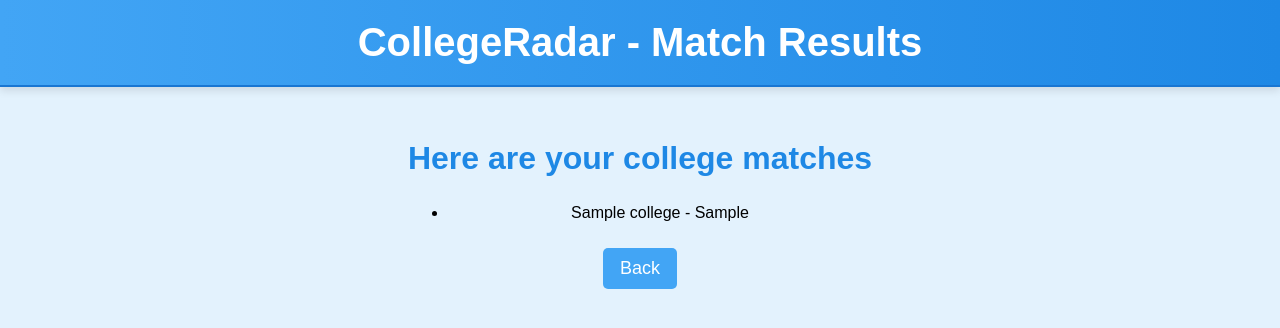
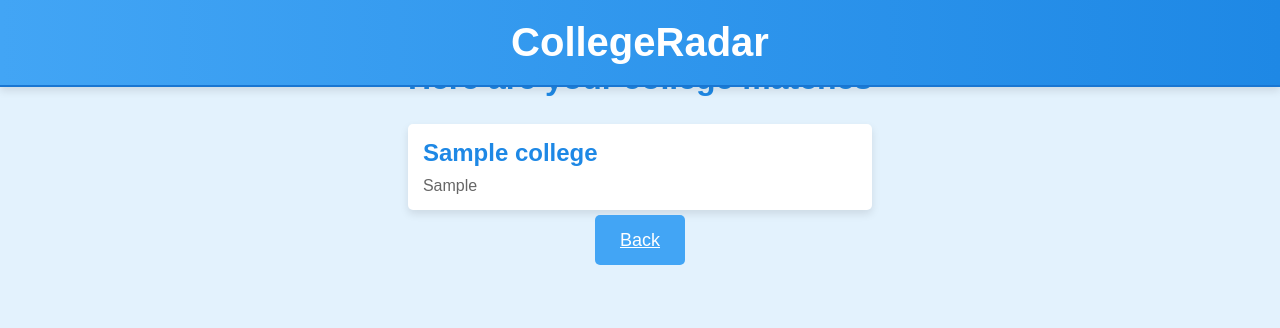
Before and after one commit to angel-romero-f/college-help, a Flask app: template backend/templates/results.html in a window 1280 px wide. Shown: the top 328 px of the page. Run offline with Flask 3, Linux system fonts and the light colour scheme; the template is opened without the code that fills it: most values are stand-ins (such as "Sample title", 1, 10 or a date in 2020).

Commit message:
Add styling

```diff
--- a/backend/static/match.css
+++ b/backend/static/match.css
@@ -22,9 +22,15 @@ header {
     z-index: 1000;
 }
 
+.nav-buttons {
+    margin-top: 120px;
+    display: flex;
+    gap: 10px;
+}
+
 main {
     text-align: center;
-    margin-top: 100px;
+    margin-top: 20px;
 }
 
 h1 {
@@ -74,13 +80,8 @@ button:hover {
     background-color: #1e88e5;
 }
 
-.nav-buttons {
-    margin-top: 30px;
-}
-
 .button {
     display: inline-block;
-    margin: 10px;
     padding: 10px 17px;
     font-size: 18px;
     color: white;
@@ -95,3 +96,48 @@ button:hover {
 .button:hover {
     background-color: #1e88e5;
 }
+
+.results-list {
+    list-style-type: none;
+    padding: 0;
+    margin: 20px 0;
+    max-width: 800px;
+    width: 100%;
+}
+
+.results-list li {
+    background-color: white;
+    margin-bottom: 15px;
+    padding: 15px;
+    border-radius: 5px;
+    box-shadow: 0 4px 8px rgba(0, 0, 0, 0.1);
+    text-align: left;
+}
+
+.results-list li h3 {
+    margin: 0 0 10px;
+    font-size: 1.5em;
+    color: #1e88e5;
+}
+
+.results-list li p {
+    margin: 0;
+    font-size: 1em;
+    color: #666;
+}
+
+.back-button {
+    margin-top: 20px;
+    padding: 15px 25px;
+    font-size: 18px;
+    color: white;
+    background-color: #42a5f5;
+    border: none;
+    border-radius: 5px;
+    cursor: pointer;
+    transition: background-color 0.3s ease;
+}
+
+.back-button:hover {
+    background-color: #1e88e5;
+}
--- a/backend/templates/match.html
+++ b/backend/templates/match.html
@@ -11,8 +11,12 @@
         <h1>CollegeRadar</h1>
     </header>
 
+    <div class="nav-buttons">
         <a href="{{ url_for('index') }}" class="button">Home</a>
         <a href="{{ url_for('search_college') }}" class="button">Learn More</a>
+    </div>
+
+    <main>
         <h2>Find Your Perfect College Match</h2>
         <p class="blurb">Answer the following questions and let us help you find the best colleges that match your interests.</p>
 
@@ -64,5 +68,6 @@
 
             <button type="submit">Match</button>
         </form>
+    </main>
 </body>
 </html>
--- a/backend/templates/results.html
+++ b/backend/templates/results.html
@@ -8,16 +8,19 @@
 </head>
 <body>
     <header>
-        <h1>CollegeRadar - Match Results</h1>
+        <h1>CollegeRadar</h1>
     </header>
     <main>
         <h2>Here are your college matches</h2>
-        <ul>
+        <ul class="results-list">
             {% for college in colleges['results'] %}
-                <li>{{ college['school.name'] }} - {{ college['school.city'] }}</li>
+                <li>
+                    <h3>{{ college['school.name'] }}</h3>
+                    <p>{{ college['school.city'] }}</p>
+                </li>
             {% endfor %}
         </ul>
-        <a href="{{ url_for('match') }}" class="button">Back</a>
+        <a href="{{ url_for('match') }}" class="back-button">Back</a>
     </main>
 </body>
 </html>
```
Lines whose indentation alone changed are shown as unchanged.
